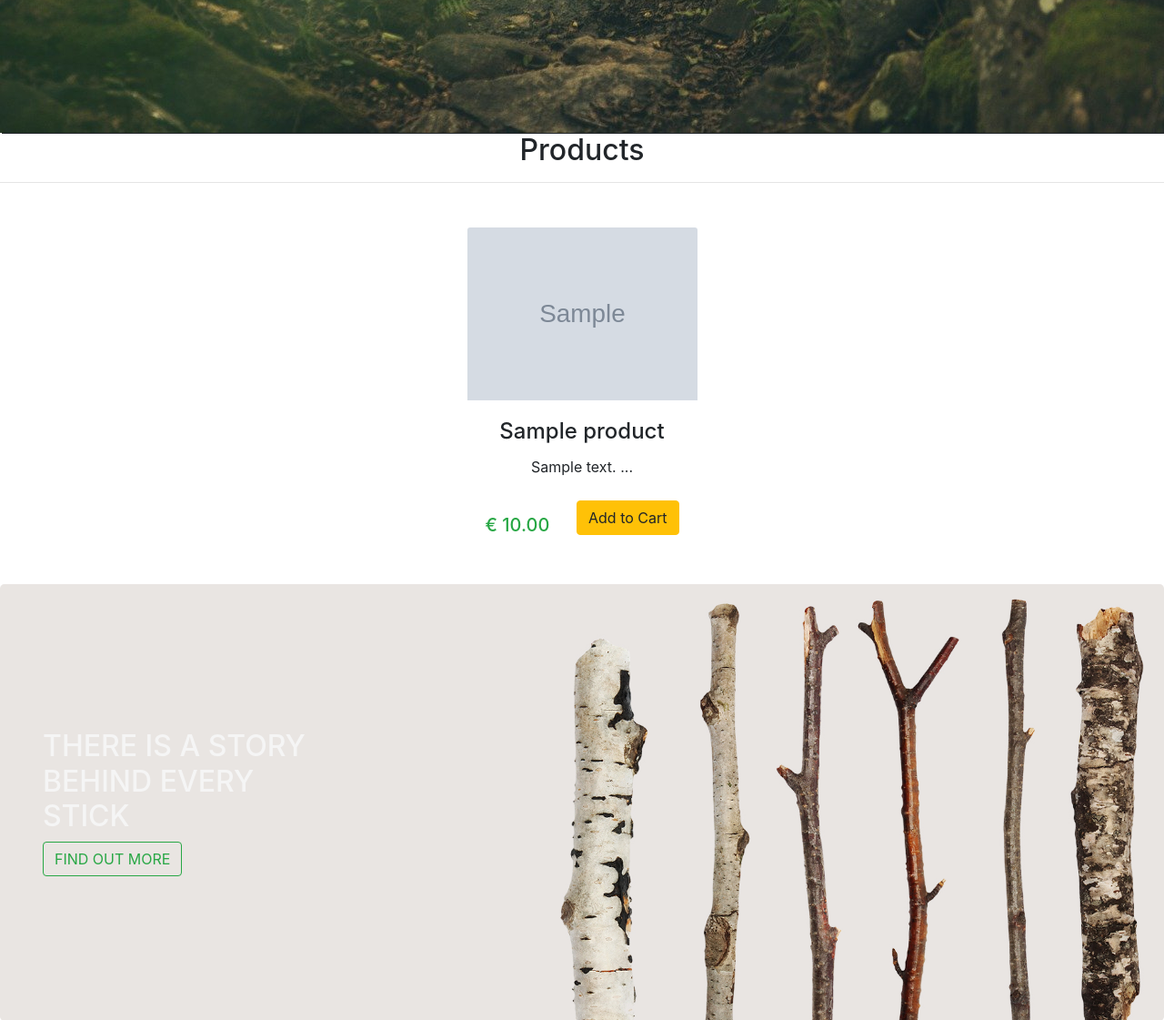
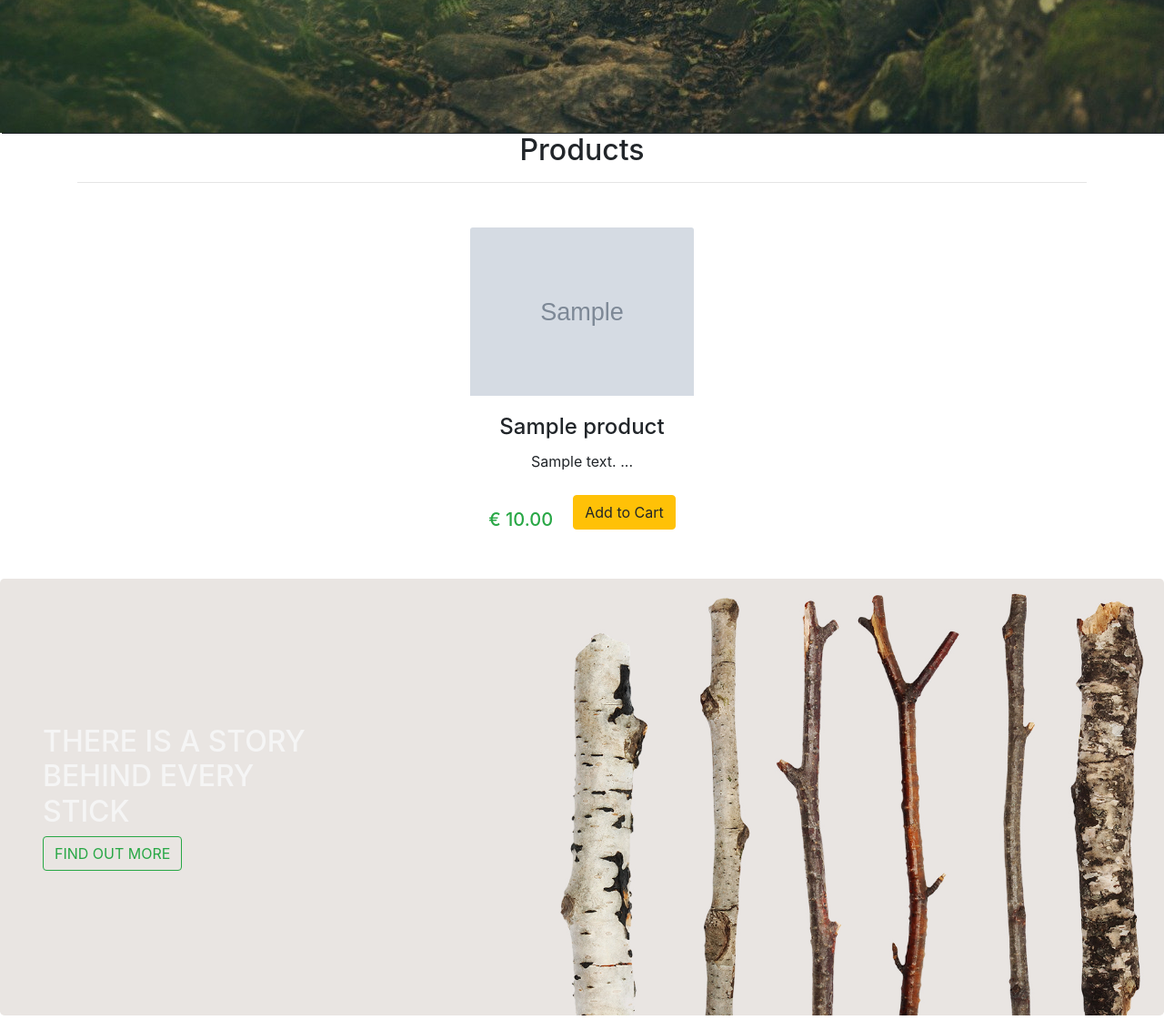
Before and after one commit to Squelsh84/connemara-sticks-ms4, a Django app: page / in a window 1280 px wide. Shown: the part 654-1775 px from the top of the page at 91% size. Run offline with Django 3.2, Linux system fonts and the light colour scheme; tables that the repository leaves empty hold one stand-in row (values such as "Sample post"); grey boxes marked "Sample" are stand-in pictures; some libraries are stand-ins or nearby versions.

Commit message:
Minor styling changes.

```diff
--- a/home/templates/index.html
+++ b/home/templates/index.html
@@ -5,6 +5,7 @@
 
 {% block content%}
 
+<!-- Callout Hero -->
 <div class="container-fluid callout-container">
   <div class="opaque-overlay"></div>
   <div class="row">
@@ -19,8 +20,9 @@
 
 
 
+<!-- Products -->
 
-<section id=" container home-products">
+<section class="container py-7" id="  home-products ">
   <div class="title text-center">
     <h2>Products</h2>
   </div>
@@ -70,7 +72,9 @@
 </div>
 
 
+
 <!-- Features -->
+
 <section class=" container features">
   <div class="title text-center">
     <h2>Features</h2>
--- a/products/templates/product.html
+++ b/products/templates/product.html
@@ -91,7 +91,6 @@
           </button>
         </a>
         {% endif %}
-
       </div>
     </div>
   </div>
```
